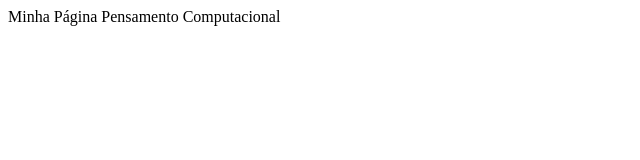
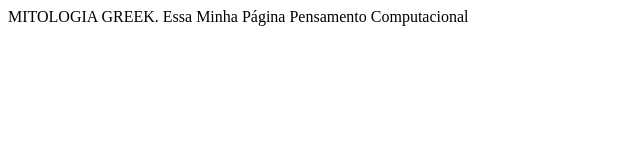
Before and after one commit to FelipeDiasMnetore/paginaweb-chiarelli-1a, a plain HTML site: page index.html in a window 1280 px wide. Shown: the whole page, without its empty margins (0-640 px from the left). Drawn offline with Linux system fonts and the light colour scheme.

Commit message:
Inicio do site: MITOLOGIA GREEK

```diff
--- a/index.html
+++ b/index.html
@@ -7,6 +7,16 @@
     <title>Document</title>
 </head>
 <body>
+  MITOLOGIA GREEK.
+   Essa
+
+
+
+
+
+
+
+
     Minha Página Pensamento Computacional
 </body>
 </html>
```
